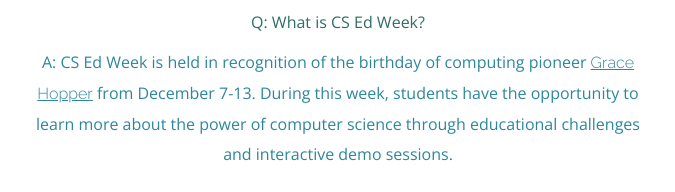
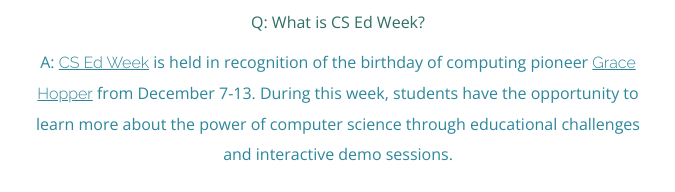
Before and after one commit to Gela/gela.github.io, a plain HTML site: page csedweek/index.html in a window 1280 px wide. Shown: the part 780-972 px from the top of the page, 302-977 px from the left. Drawn offline with nearby package versions, Linux system fonts and the light colour scheme.

Commit message:
6uigf8y7

```diff
--- a/csedweek/index.html
+++ b/csedweek/index.html
@@ -62,7 +62,7 @@
     	<div class="container">
         	<h2>Frequently Asked Questions</h2>
             <p class="question">Q: What is CS Ed Week?</p>
-            <p class="answer">A: CS Ed Week is held in recognition of the birthday of computing pioneer <a href="https://en.wikipedia.org/wiki/Grace_Hopper">Grace Hopper</a> from December 7-13. During this week, students have the opportunity to learn more about the power of computer science through educational challenges and interactive demo sessions.</p>
+            <p class="answer">A: <a href="https://csedweek.com">CS Ed Week</a> is held in recognition of the birthday of computing pioneer <a href="https://en.wikipedia.org/wiki/Grace_Hopper">Grace Hopper</a> from December 7-13. During this week, students have the opportunity to learn more about the power of computer science through educational challenges and interactive demo sessions.</p>
 
             <br />
 
```
